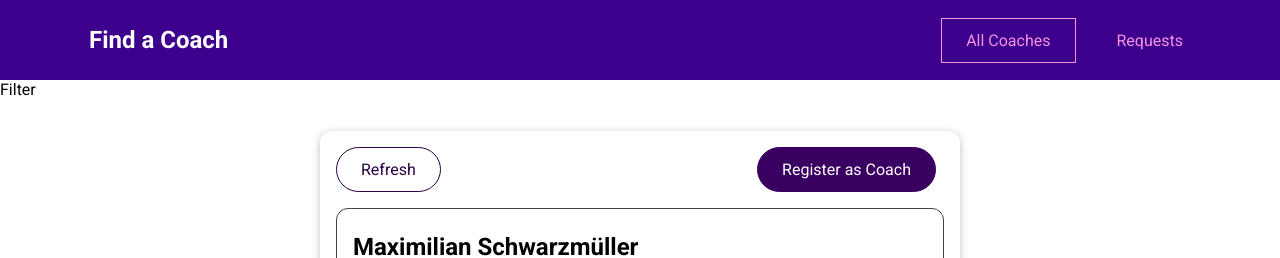
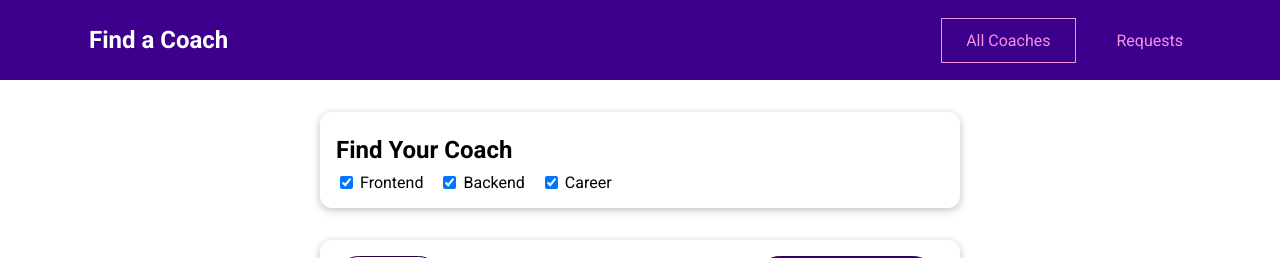
Before and after one commit to Abdul-Wahab12/Choach_App, a Vue app: page /coaches in a window 1280 px wide. Shown: the top 258 px of the page. Built offline with nearby package versions, Linux system fonts and the light colour scheme.

Commit message:
Added: add actegories of filtering coach

```diff
--- /dev/null
+++ b/src/components/coaches/CoachFilter.vue
@@ -0,0 +1,71 @@
+<template>
+    <base-card>
+        <h2>Find Your Coach</h2>
+        <span class="filter-option">
+            <input type="checkbox" id="frontend" checked @change="setFilter" />
+            <label for="frontend">Frontend</label>
+        </span>
+
+        <span class="filter-option">
+            <input type="checkbox" id="backend" checked @change="setFilter" />
+            <label for="backend">Backend</label>
+        </span>
+
+        <span class="filter-option">
+            <input type="checkbox" id="career" checked @change="setFilter" />
+            <label for="career">Career</label>
+        </span>
+    </base-card>
+</template>
+
+<script>
+export default {
+    emits: ['change-filter'],
+    data() {
+        return {
+            filters: {
+                frontend: true,
+                backend: true,
+                career: true
+            }
+        }
+    },
+    methods: {
+        setFilter(event) {
+            const inputId = event.target.id;
+            console.log('id: ', inputId);
+            const isActive = event.target.checked;
+            console.log('checked:', isActive);
+            const updatedFilters = {
+                ...this.filters,
+                [inputId]: isActive
+            };
+            this.filters = updatedFilters;
+            this.$emit('change-filter', updatedFilters)
+        }
+    }
+}
+</script>
+
+<style scoped>
+h2 {
+    margin: 0.5rem 0;
+}
+
+.filter-option {
+    margin-right: 1rem;
+}
+
+.filter-option label,
+.filter-option input {
+    vertical-align: middle;
+}
+
+.filter-option label {
+    margin-left: 0.25rem;
+}
+
+.filter-option.active label {
+    font-weight: bold;
+}
+</style>
--- a/src/pages/coaches/CoachesList.vue
+++ b/src/pages/coaches/CoachesList.vue
@@ -1,6 +1,6 @@
 <template>
     <section>
-        Filter
+        <coach-filter @change-filter="setFilters"></coach-filter>
     </section>
     <section>
         <base-card>
@@ -21,18 +21,48 @@
 
 <script>
 import CoachItem from '@/components/coaches/CoachItem.vue'
-
+import CoachFilter from '@/components/coaches/CoachFilter.vue'
 
 export default {
     components: {
-        'coach-item': CoachItem
+        'coach-item': CoachItem,
+        'coach-filter': CoachFilter
+    },
+    data() {
+        return {
+            activeFilters: {
+                frontend: true,
+                backend: true,
+                career: true
+            }
+        }
     },
     computed: {
         filteredCoaches() {
-            return this.$store.getters['coaches/coaches']
+            const coaches = this.$store.getters['coaches/coaches'];
+            return coaches.filter((coach) => {
+                if(this.activeFilters.frontend && coach.areas.includes('frontend')){
+                    return true;
+                }
+
+                if(this.activeFilters.backend && coach.areas.includes('backend')){
+                    return true;
+                }
+
+                if(this.activeFilters.career && coach.areas.includes('career')){
+                    return true;
+                }
+
+                return false;
+            })
         },
         hasCoaches() {
             return this.$store.getters['coaches/hasCoaches']
+        }
+    },
+    methods: {
+        setFilters(updatedFilters) {
+            this.activeFilters = updatedFilters;
         }
     }
 }
```
